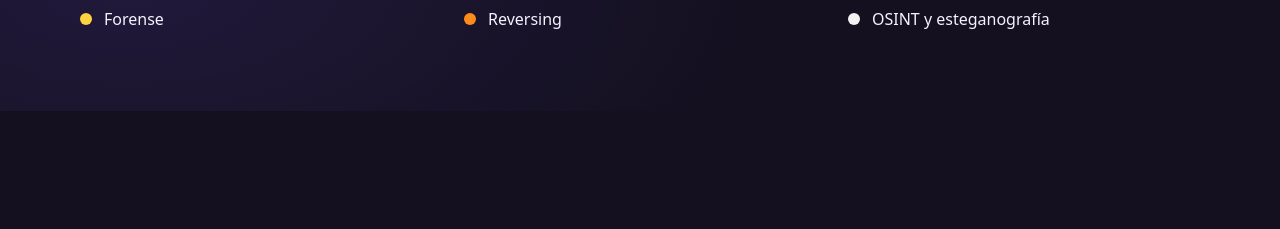
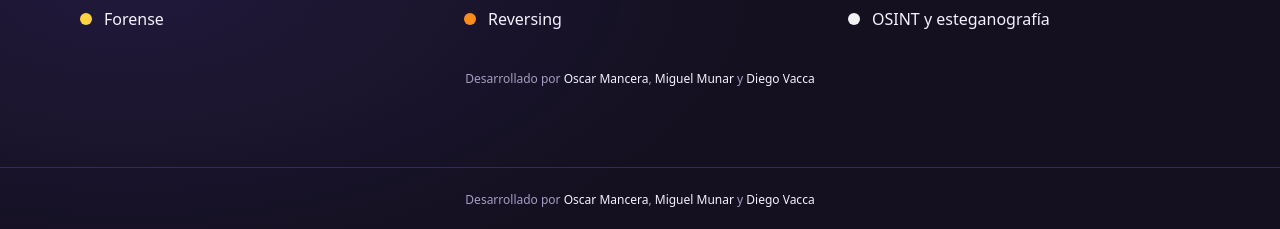
Before and after one commit to oscarmanceraa/RubikCTF, a React (Vite) app in the folder frontend/: page / in a window 1280 px wide. Shown: the part 820-1049 px from the top of the page. Before the commit the page ends 931 px from the top, so only its background shows below. Built offline with nearby package versions, Linux system fonts and the light colour scheme; no server answers.

Commit message:
Anadir autores en el pie de pagina y en la portada

```diff
--- a/frontend/src/App.jsx
+++ b/frontend/src/App.jsx
@@ -66,6 +66,14 @@ export default function App() {
           <Route path="*" element={<NoEncontrado />} />
         </Routes>
       </main>
+
+      <footer className="border-t border-borde px-4 py-6 text-center text-xs text-apagado">
+        <p>
+          Desarrollado por <span className="text-tinta">Oscar Mancera</span>,{" "}
+          <span className="text-tinta">Miguel Munar</span> y{" "}
+          <span className="text-tinta">Diego Vacca</span>
+        </p>
+      </footer>
     </div>
   );
 }
--- a/frontend/src/paginas/Inicio.jsx
+++ b/frontend/src/paginas/Inicio.jsx
@@ -70,6 +70,13 @@ export default function Inicio() {
           ))}
         </ul>
       </div>
+
+      <p className="mt-10 text-center text-xs text-apagado">
+        Desarrollado por{" "}
+        <span className="text-tinta">Oscar Mancera</span>,{" "}
+        <span className="text-tinta">Miguel Munar</span> y{" "}
+        <span className="text-tinta">Diego Vacca</span>
+      </p>
     </section>
   );
 }
```
Also changed, not shown: 1 other file (tests, documents, lock files or other folders).
